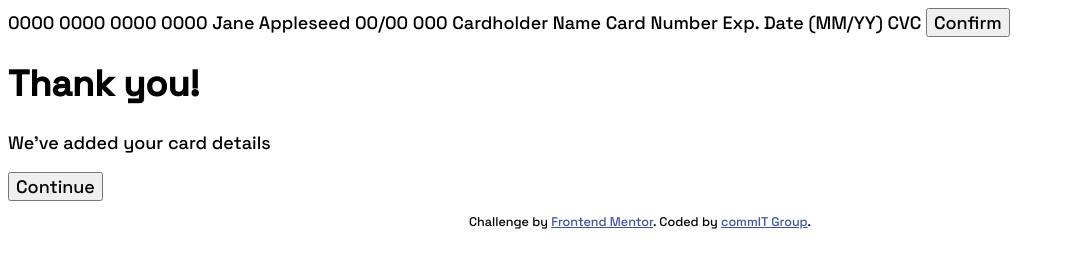
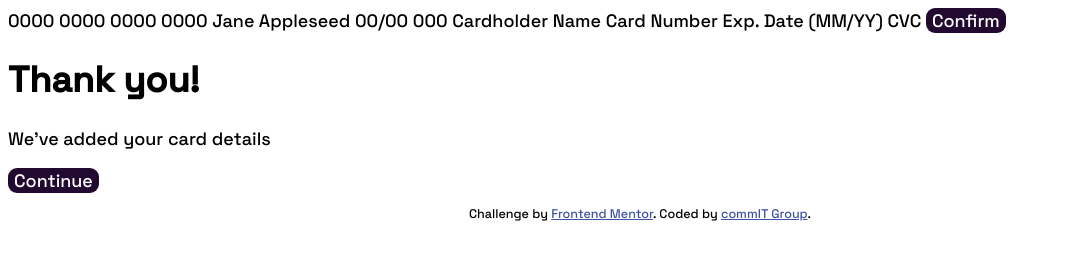
Before and after one commit to commIT-Group/card-details-form, a plain HTML site: page index.html in a window 1280 px wide. Shown: the whole page, without its empty margins (0-1065 px from the left). Drawn offline with Linux system fonts and the light colour scheme.

Commit message:
Add basic button styling

```diff
--- a/style.css
+++ b/style.css
@@ -19,9 +19,11 @@ button {
 }
 
 button {
-  font-family: "Space Grotesk", sans-serif;
-  font-weight: 500;
   font-size: 1rem;
+  color: white;
+  background-color: var(--dk-violet);
+  border: hidden; /* use instead of none for accessibility */
+  border-radius: 0.5rem;
 }
 
 footer {
```
